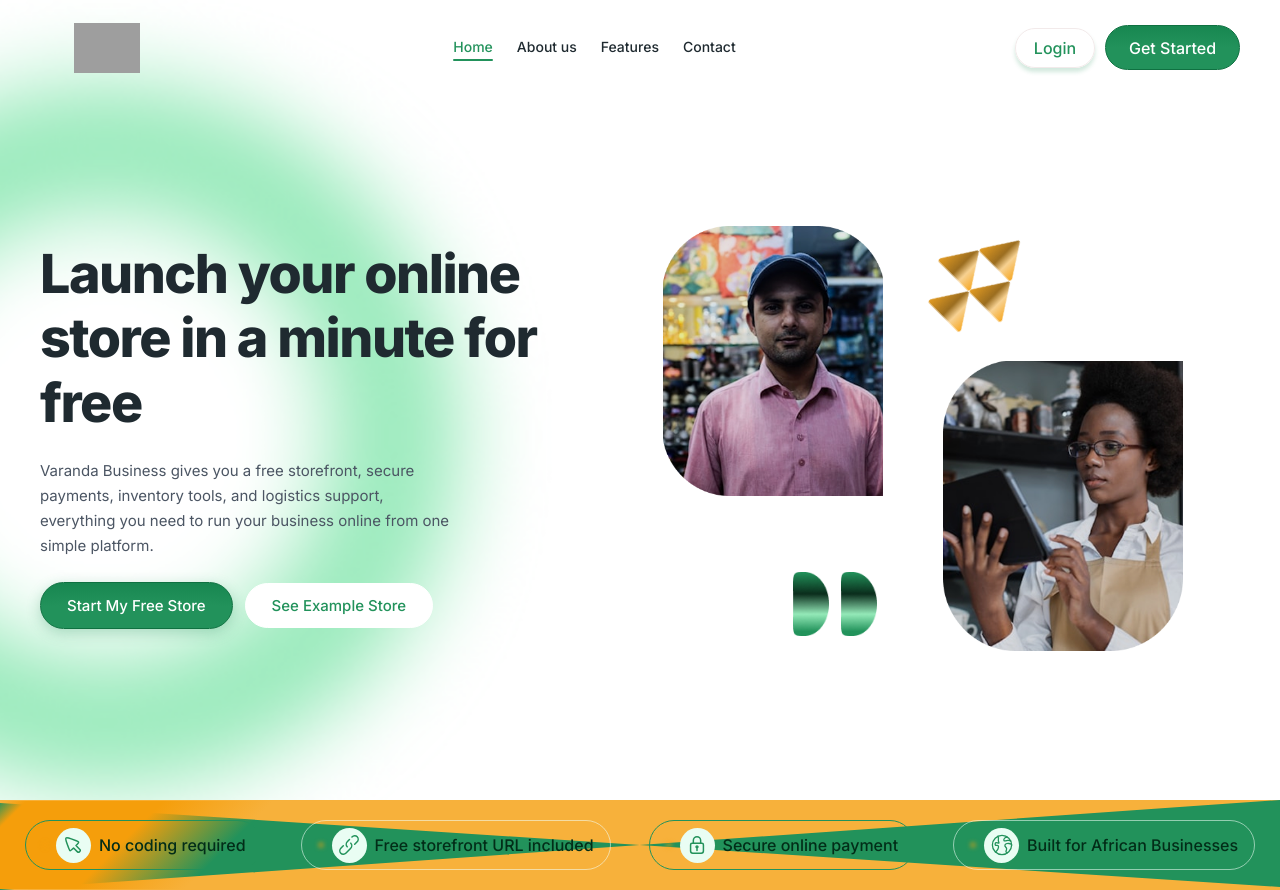
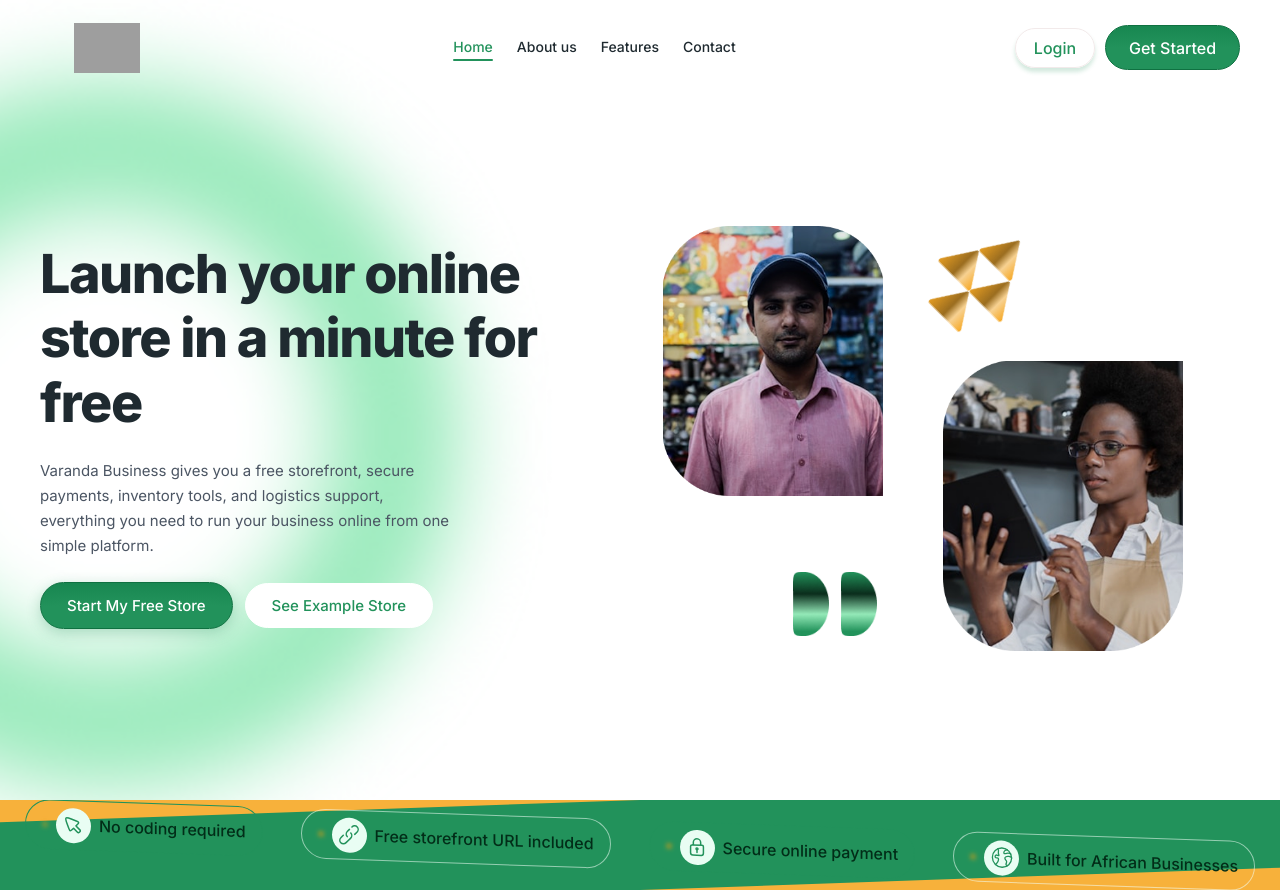
Before and after one commit to Profeso1012/Varanda_mart, a React (Vite) app: page / in a window 1280 px wide. Built offline with nearby package versions, Linux system fonts and the light colour scheme; grey boxes are pictures that could not be loaded.

Commit message:
Refactor TrustStrip background to single skewed green band

```diff
--- a/src/components/TrustStrip.css
+++ b/src/components/TrustStrip.css
@@ -6,58 +6,19 @@
   display: flex;
   align-items: center;
   overflow: hidden;
-}
-
-/* Background container with slanted design */
-.trust-strip__bg-container {
-  position: absolute;
-  inset: 0;
-}
-
-/* Amber accent layer (base) */
-.trust-strip__amber-bg {
-  position: absolute;
-  inset: 0;
   background: rgba(245, 158, 11, 0.8);
 }
 
-/* Green layer with slanted cut on both sides */
+/* Single solid green parallelogram (skewed rectangle) */
 .trust-strip__green-bg {
-  position: absolute;
-  left: 0;
-  right: 0;
-  background: #22925B;
-  /* Left side: starts ~2-3px from bottom */
-  clip-path: polygon(
-    0 3px,
-    0 100%,
-    100% 0,
-    100% calc(100% - 3px)
-  );
-  top: 0;
-  height: 100%;
-}
-
-/* Orange lacing - single diagonal stripe */
-.trust-strip__orange-lace {
   position: absolute;
   top: 0;
   left: 0;
-  right: 0;
+  width: 100%;
   height: 100%;
-  background: linear-gradient(
-    135deg,
-    transparent 0%,
-    #F59E0B 2%,
-    #F59E0B 12%,
-    transparent 20%
-  );
-  clip-path: polygon(
-    0 1%,
-    100% 0,
-    100% 100%,
-    0 99%
-  );
+  background: #22925B;
+  transform: skewY(-2deg);
+  z-index: 0;
 }
 
 /* ─── Pills Row ───────────────────────────────────────── */
@@ -70,6 +31,7 @@
   gap: 38px;
   width: 100%;
   padding: 0 40px;
+  transform: skewY(2deg);
 }
 
 /* ─── Individual Pills ────────────────────────────────── */
--- a/src/components/TrustStrip.jsx
+++ b/src/components/TrustStrip.jsx
@@ -3,12 +3,7 @@ import './TrustStrip.css';
 const TrustStrip = () => {
   return (
     <section className="trust-strip">
-      <div className="trust-strip__bg-container">
-        <div className="trust-strip__amber-bg" />
-        <div className="trust-strip__green-bg" />
-        <div className="trust-strip__orange-lace" />
-      </div>
-
+      <div className="trust-strip__green-bg" />
       <div className="trust-strip__content">
 
         {/* Pill 1: No coding required — green border */}
```
